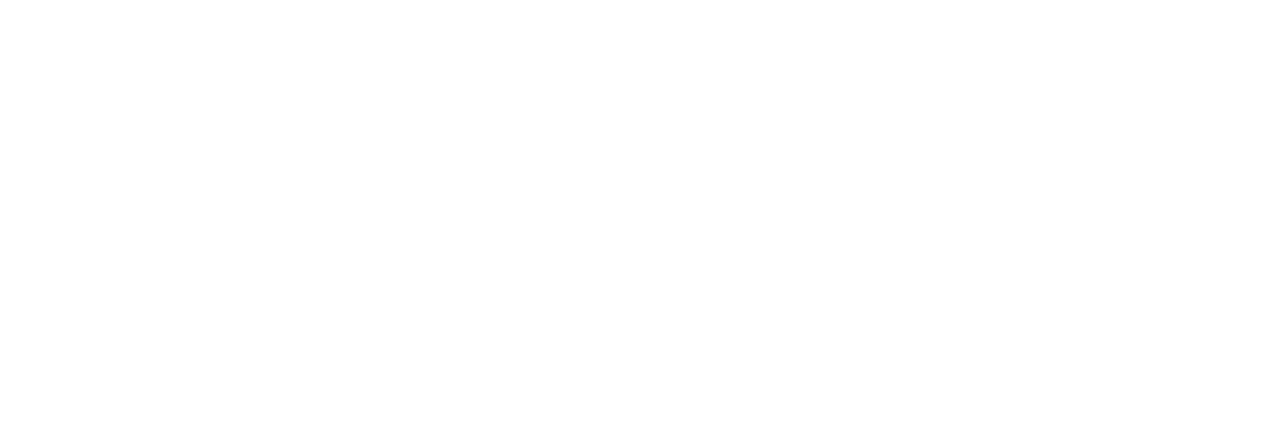
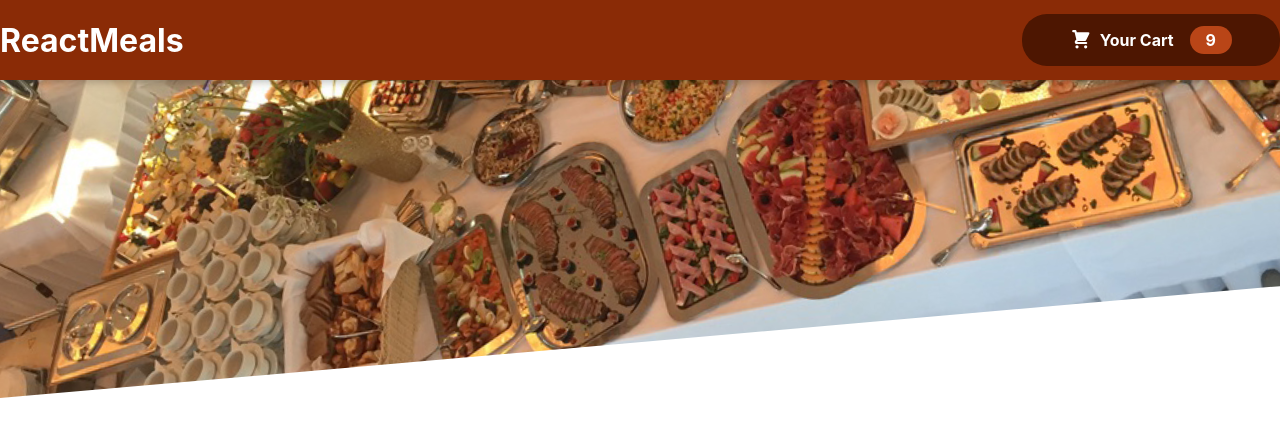
Before and after one commit to caffine-Overflow/restaurant-website, a React (Create React App) app: page / in a window 1280 px wide. Shown: the top 436 px of the page. Built offline with nearby package versions, Linux system fonts and the light colour scheme.

Commit message:
Building the header of your restaurant app

```diff
--- a/src/App.js
+++ b/src/App.js
@@ -1,5 +1,11 @@
+import { Fragment } from "react";
+import Header from "./components/layout/Header";
 function App() {
-  return <div></div>;
+  return (
+    <Fragment>
+      <Header />
+    </Fragment>
+  );
 }
 
 export default App;
--- /dev/null
+++ b/src/components/cart/CartIcon.js
@@ -0,0 +1,13 @@
+const CartIcon = () => {
+  return (
+    <svg
+      xmlns="http://www.w3.org/2000/svg"
+      viewBox="0 0 20 20"
+      fill="currentColor"
+    >
+      <path d="M3 1a1 1 0 000 2h1.22l.305 1.222a.997.997 0 00.01.042l1.358 5.43-.893.892C3.74 11.846 4.632 14 6.414 14H15a1 1 0 000-2H6.414l1-1H14a1 1 0 00.894-.553l3-6A1 1 0 0017 3H6.28l-.31-1.243A1 1 0 005 1H3zM16 16.5a1.5 1.5 0 11-3 0 1.5 1.5 0 013 0zM6.5 18a1.5 1.5 0 100-3 1.5 1.5 0 000 3z" />
+    </svg>
+  );
+};
+
+export default CartIcon;
--- /dev/null
+++ b/src/components/layout/Header.js
@@ -0,0 +1,19 @@
+import React, { Fragment } from "react";
+import mealsImg from "../../assest/meals.jpg";
+import classes from "./Header.module.css";
+import HeaderCartButton from "./HeaderCartButton";
+
+const Header = (props) => {
+  return (
+    <Fragment>
+      <header className={classes.header}>
+        <h1>ReactMeals</h1>
+        <HeaderCartButton />
+      </header>
+      <div className={classes["main-image"]}>
+        <img src={mealsImg} alt="You Failed to add  Img..."></img>
+      </div>
+    </Fragment>
+  );
+};
+export default Header;
--- /dev/null
+++ b/src/components/layout/Header.module.css
@@ -0,0 +1,29 @@
+.header {
+  position: fixed;
+  top: 0;
+  left: 0;
+  width: 100%;
+  height: 5rem;
+  background-color: #8a2b06;
+  color: white;
+  display: flex;
+  justify-content: space-between;
+  align-items: center;
+  padding: 0 0%;
+  box-shadow: 0 2px 8px rgba(0, 0, 0, 0.25);
+  z-index: 10;
+}
+
+.main-image {
+  width: 100%;
+  height: 25rem;
+  z-index: 0;
+  overflow: hidden;
+}
+
+.main-image img {
+  width: 110%;
+  height: 100%;
+  object-fit: cover;
+  transform: rotateZ(-5deg) translateY(-4rem) translateX(-1rem);
+}
--- /dev/null
+++ b/src/components/layout/HeaderCartButton.js
@@ -0,0 +1,16 @@
+import React from "react";
+import CartIcon from "../cart/CartIcon";
+import classes from "./HeaderCartButton.module.css";
+
+const HeaderCartButton = (props) => {
+  return (
+    <button className={classes.button}>
+      <span className={classes.icon}>
+        <CartIcon />
+      </span>
+      <span>Your Cart</span>
+      <span className={classes.badge}>9</span>
+    </button>
+  );
+};
+export default HeaderCartButton;
--- /dev/null
+++ b/src/components/layout/HeaderCartButton.module.css
@@ -0,0 +1,59 @@
+.button {
+  cursor: pointer;
+  font: inherit;
+  border: none;
+  background-color: #4d1601;
+  color: white;
+  padding: 0.75rem 3rem;
+  display: flex;
+  justify-content: space-around;
+  align-items: center;
+  border-radius: 25px;
+  font-weight: bold;
+}
+
+.button:hover,
+.button:active {
+  background-color: #2c0d00;
+}
+
+.icon {
+  width: 1.35rem;
+  height: 1.35rem;
+  margin-right: 0.5rem;
+}
+
+.badge {
+  background-color: #b94517;
+  padding: 0.25rem 1rem;
+  border-radius: 25px;
+  margin-left: 1rem;
+  font-weight: bold;
+}
+
+.button:hover .badge,
+.button:active .badge {
+  background-color: #92320c;
+}
+
+.bump {
+  animation: bump 300ms ease-out;
+}
+
+@keyframes bump {
+  0% {
+    transform: scale(1);
+  }
+  10% {
+    transform: scale(0.9);
+  }
+  30% {
+    transform: scale(1.1);
+  }
+  50% {
+    transform: scale(1.15);
+  }
+  100% {
+    transform: scale(1);
+  }
+}
```
Also changed, not shown: src/assest/meals.jpg (added).
